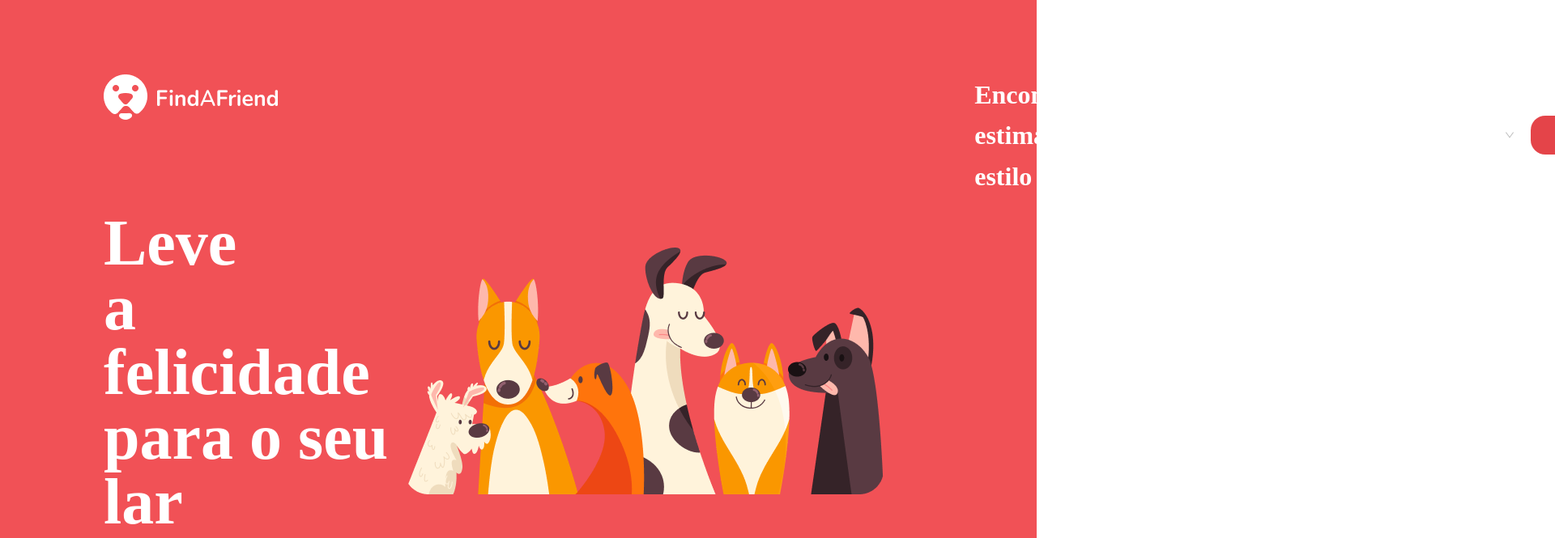
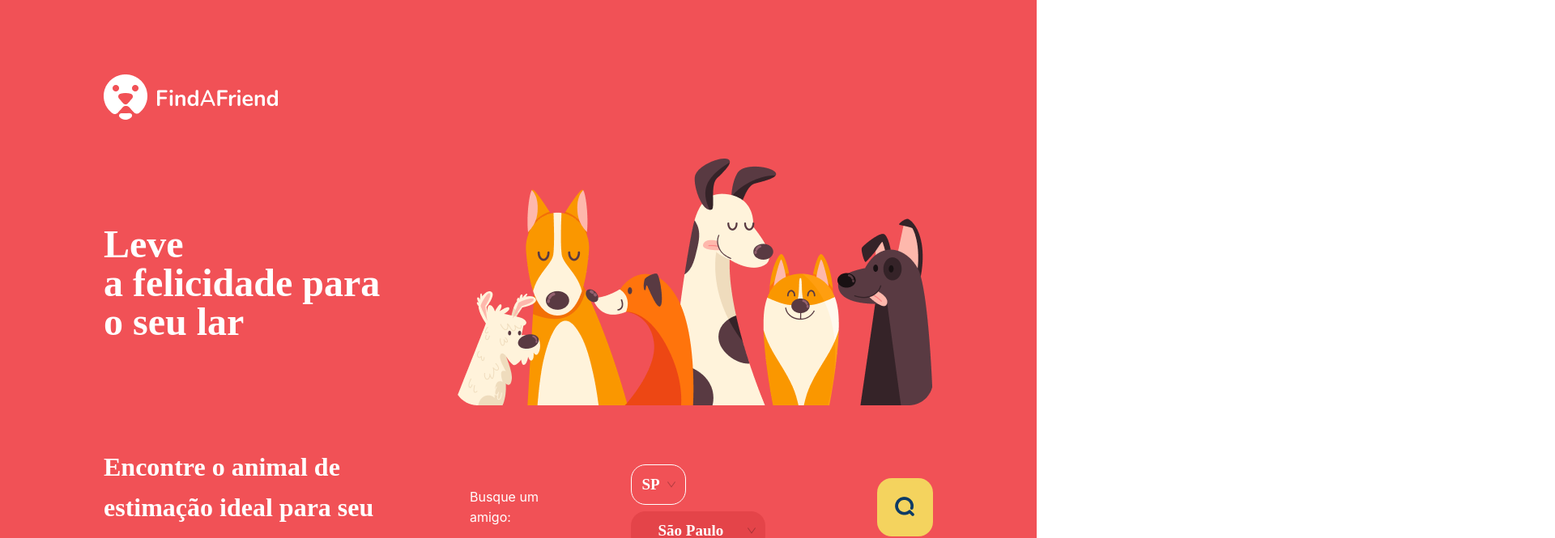
Before and after one commit to LucasSpinelli003/find-a-friend_web, a React app: page / in a window 1280 px wide. Shown: the top 665 px of the page at 81% size, 1920 px wide, since content can reach past the window. Built offline with nearby package versions, Linux system fonts and the light colour scheme; the HTML template or start-up script is replaced by a standard one.

Commit message:
feature: start responsivity and fix fetch by city

```diff
--- a/src/Context/Provider.tsx
+++ b/src/Context/Provider.tsx
@@ -12,7 +12,7 @@ interface ContextProviderProps {
 export const Context = createContext({} as ContextProps);
 
 export function Provider({ children }: ContextProviderProps) {
-  const [city, setCity] = useState("");
+  const [city, setCity] = useState("São Paulo");
 
   return (
     <Context.Provider value={{ city, setCity }}>{children}</Context.Provider>
--- a/src/Pages/Home/index.tsx
+++ b/src/Pages/Home/index.tsx
@@ -7,8 +7,10 @@ import { SelectedAcronymStateAndCity } from "../../component/selectedAcronymStat
 import { createUseStyles } from "react-jss";
 import { useNavigate } from "react-router-dom";
 
+
 const useStyles = createUseStyles({
   container: {
+    overflow:"hidden",
     background: "#F15156",
     height: "100vh",
     display: "flex",
@@ -43,6 +45,7 @@ const useStyles = createUseStyles({
     maxWidth: "29vw",
     lineHeight: 1,
   },
+
   footerCol: {
     display: "flex",
     flexDirection: "row",
@@ -72,6 +75,30 @@ const useStyles = createUseStyles({
     borderRadius: "18px",
     cursor: "pointer",
   },
+  '@media (max-width: 1500px)': {
+    row: {
+      display: "flex",
+      flexDirection: "column",
+      width: "80vw",
+      gap: "3rem",
+      height: "77vh",
+    },
+    textMainCol: {
+      color: "#fff",
+      fontSize: "3rem",
+      fontFamily: "Nunito",
+      fontWeight: 800,
+      fontStyle: "extraBold",
+      maxWidth: "29vw",
+      lineHeight: 1,
+    },
+    divFooterCol: {
+      display: "flex",
+      flexDirection: "row",
+      gap: "4rem",
+      alignItems: "center   ",
+    },
+  },
 });
 
 export function Home() {
@@ -88,6 +115,7 @@ export function Home() {
   } = useStyles();
 
   const navigate = useNavigate();
+
   return (
     <section className={container}>
       <Row className={row}>
--- a/src/Pages/Pets/index.tsx
+++ b/src/Pages/Pets/index.tsx
@@ -1,4 +1,4 @@
-import { useState } from "react";
+import { useState, useContext } from "react";
 import {
   MenuFoldOutlined,
   MenuUnfoldOutlined,
@@ -8,7 +8,8 @@ import {
 } from "@ant-design/icons";
 import { Button, Layout, Menu, theme } from "antd";
 import { useNavigate } from "react-router-dom";
-import FetchDataExample from "../../component/methods/pets/get";
+import {FetchDataExample} from "../../component/methods/pets/get";
+import { Context } from "../../Context/Provider";
 
 export function PetsDashBoard() {
   const { Header, Sider, Content } = Layout;
@@ -18,6 +19,9 @@ export function PetsDashBoard() {
   } = theme.useToken();
 
   const navigate = useNavigate();
+
+  const { city, setCity } = useContext(Context);
+
   return (
     <Layout>
       <Sider trigger={null} collapsible collapsed={collapsed}>
@@ -42,6 +46,7 @@ export function PetsDashBoard() {
               icon: <UploadOutlined />,
               label: "back",
               onClick: () => {
+                setCity("São Paulo");
                 navigate("/");
               },
             },
@@ -71,7 +76,7 @@ export function PetsDashBoard() {
             borderRadius: borderRadiusLG,
           }}
         >
-          <FetchDataExample />
+          <FetchDataExample city={city} />
         </Content>
       </Layout>
     </Layout>
--- a/src/component/methods/pets/get.tsx
+++ b/src/component/methods/pets/get.tsx
@@ -1,10 +1,12 @@
-import { useContext, useEffect, useState } from "react";
-import { Context } from "../../../Context/Provider";
+import { useEffect, useState } from "react";
 
-export function FetchDataExample() {
+interface GetProps{
+  city: string
+}
+
+export function FetchDataExample({city}: GetProps) {
   const [data, setData] = useState(null);
   const [error, setError] = useState(null);
-  const { city } = useContext(Context);
 
   useEffect(() => {
     fetch(`http://localhost:3333/pets/city/${city}`)
@@ -33,5 +35,3 @@ export function FetchDataExample() {
     </div>
   );
 }
-
-export default FetchDataExample;
--- a/src/component/selectedAcronymStateAndCity.tsx
+++ b/src/component/selectedAcronymStateAndCity.tsx
@@ -26,7 +26,8 @@ export function SelectedAcronymStateAndCity() {
 
   const onSecondCityChange = (value: CityName) => {
     setSecondCity(value);
-    setCity((state: string) => (state !== value ? value : state));
+    console.log(value);
+    setCity(value);
   };
 
   const selectSelectorStyle = {
@@ -44,6 +45,10 @@ export function SelectedAcronymStateAndCity() {
         style={{
           width: "3.3vw",
           height: "6vh",
+          ...(window.innerWidth <= 1500 && {
+            width: "5.3vw",
+            height: "50px",
+          })
         }}
         onChange={handleProvinceChange}
         className={"anotherCustomSelect"}
```
